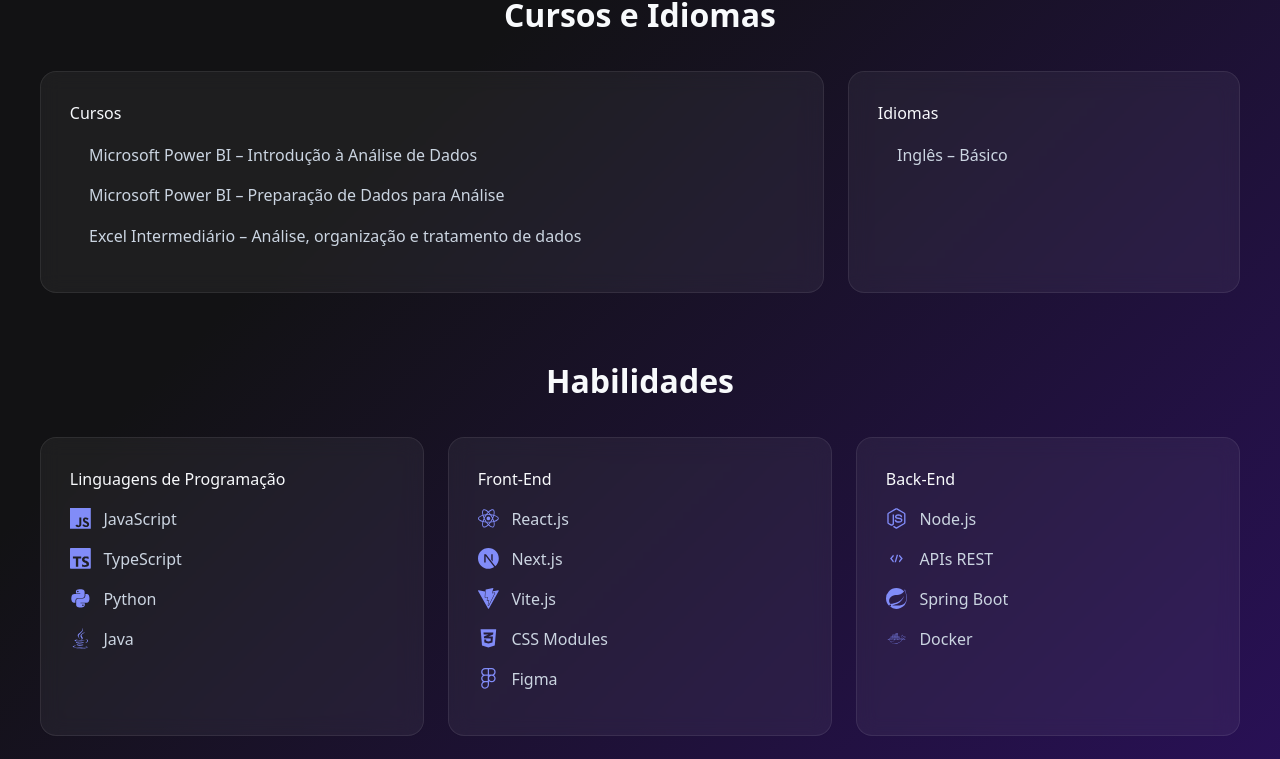
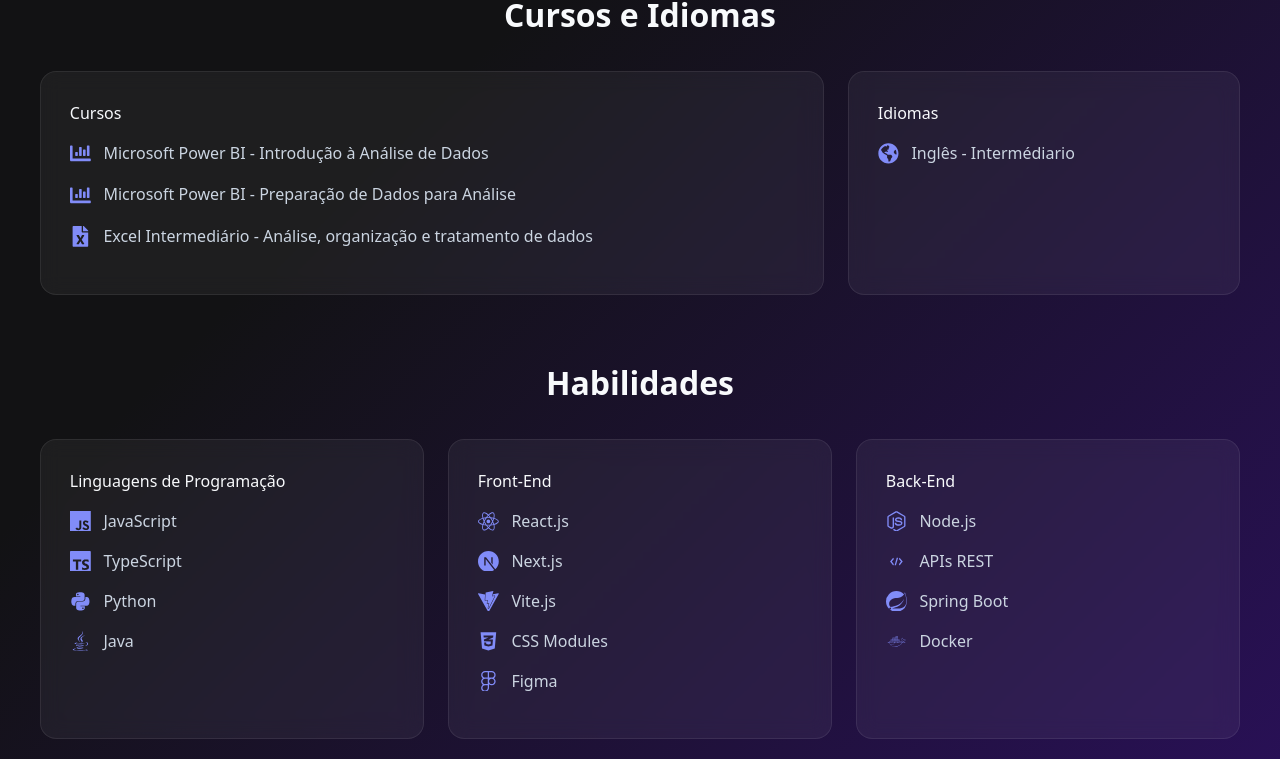
Before and after one commit to vinislvleite/portfoliosakaue, a Next.js app in the folder frontend/: page /introducao in a window 1280 px wide. Shown: the part 1336-2095 px from the top of the page. Built offline with nearby package versions, Linux system fonts and the light colour scheme.

Commit message:
feat: Adicionando uns icons finais

```diff
--- a/frontend/src/app/curriculo/page.jsx
+++ /dev/null
@@ -1,12 +0,0 @@
-import React from 'react'
-import styles from './App.module.css';
-
-function page() {
-  return (
-    <div>
-
-    </div>
-  )
-}
-
-export default page
--- a/frontend/src/app/introducao/App.module.css
+++ b/frontend/src/app/introducao/App.module.css
@@ -155,13 +155,24 @@
 }
 .list {
   margin: 0;
-  padding-left: 1.2rem;
+  padding-left: 0;
+  list-style: none;
   flex: 1;
 }
+
 .list li {
+  display: flex;
+  align-items: center;
+  gap: 0.8rem;
   color: #cbd5e1;
-  line-height: 1.8;
-  margin-bottom: 0.75rem;
+  line-height: 1.6;
+  margin-bottom: 1rem;
+}
+
+.list svg {
+  font-size: 1.3rem;
+  color: #818cf8;
+  flex-shrink: 0;
 }
 .techList {
   list-style: none;
--- a/frontend/src/app/introducao/page.jsx
+++ b/frontend/src/app/introducao/page.jsx
@@ -15,6 +15,9 @@
   FaLayerGroup,
   FaLightbulb,
   FaComments,
+  FaFileExcel,
+  FaChartBar,
+  FaGlobeAmericas,
 } from "react-icons/fa";
 
 import {
@@ -137,10 +140,21 @@
             <h2>Cursos</h2>
 
             <ul className={styles.list}>
-              <li>Microsoft Power BI – Introdução à Análise de Dados</li>
-              <li>Microsoft Power BI – Preparação de Dados para Análise</li>
               <li>
-                Excel Intermediário – Análise, organização e tratamento de dados
+                <FaChartBar/>
+                <span>Microsoft Power BI - Introdução à Análise de Dados</span>
+              </li>
+
+              <li>
+                <FaChartBar/>
+                <span>Microsoft Power BI - Preparação de Dados para Análise</span>
+              </li>
+
+              <li>
+                <FaFileExcel />
+                <span>
+                  Excel Intermediário - Análise, organização e tratamento de dados
+                </span>
               </li>
             </ul>
           </div>
@@ -149,7 +163,10 @@
             <h2>Idiomas</h2>
 
             <ul className={styles.list}>
-              <li>Inglês – Básico</li>
+              <li>
+                <FaGlobeAmericas />
+                Inglês - Intermédiario
+              </li>
             </ul>
           </div>
         </div>
@@ -269,13 +286,26 @@
               </li>
             </ul>
           </div>
+
           <div className={styles.card}>
             <h2>Soft Skills</h2>
             <ul className={styles.techList}>
-            <li><FaUsers /><span>Trabalho em equipe</span></li>
-            <li><FaLayerGroup /><span>Organização</span></li>
-            <li><FaLightbulb /><span>Resolução de problemas</span></li>
-            <li><FaComments /><span>Comunicação</span></li>
+              <li>
+                <FaUsers />
+                <span>Trabalho em equipe</span>
+              </li>
+              <li>
+                <FaLayerGroup />
+                <span>Organização</span>
+              </li>
+              <li>
+                <FaLightbulb />
+                <span>Resolução de problemas</span>
+              </li>
+              <li>
+                <FaComments />
+                <span>Comunicação</span>
+              </li>
             </ul>
           </div>
         </div>
--- a/frontend/src/app/page.module.css
+++ b/frontend/src/app/page.module.css
@@ -1,14 +1,11 @@
 .containerGeral {
   position: relative;
   overflow: hidden;
-
   display: flex;
   justify-content: center;
   align-items: center;
-
   min-height: 100vh;
   padding: 2rem;
-
   background: linear-gradient(135deg, #121214 50%, #2e1065 100%);
   color: #f8fafc;
   font-family: system-ui, -apple-system, sans-serif;
@@ -201,7 +198,7 @@
 
 .title {
   font-size: 4rem;
-  font-weight: 800;
+  font-weight: 700;
   color: #ffffff;
   line-height: 1.1;
   margin-bottom: 1rem;
--- /dev/null
+++ b/frontend/src/app/projetos/page.jsx
@@ -0,0 +1,9 @@
+import React from 'react'
+
+const page = () => {
+  return (
+    <div>page</div>
+  )
+}
+
+export default page
```
Also changed, not shown: frontend/src/app/projetos/App.module.css (added). Lines whose indentation alone changed are shown as unchanged.
